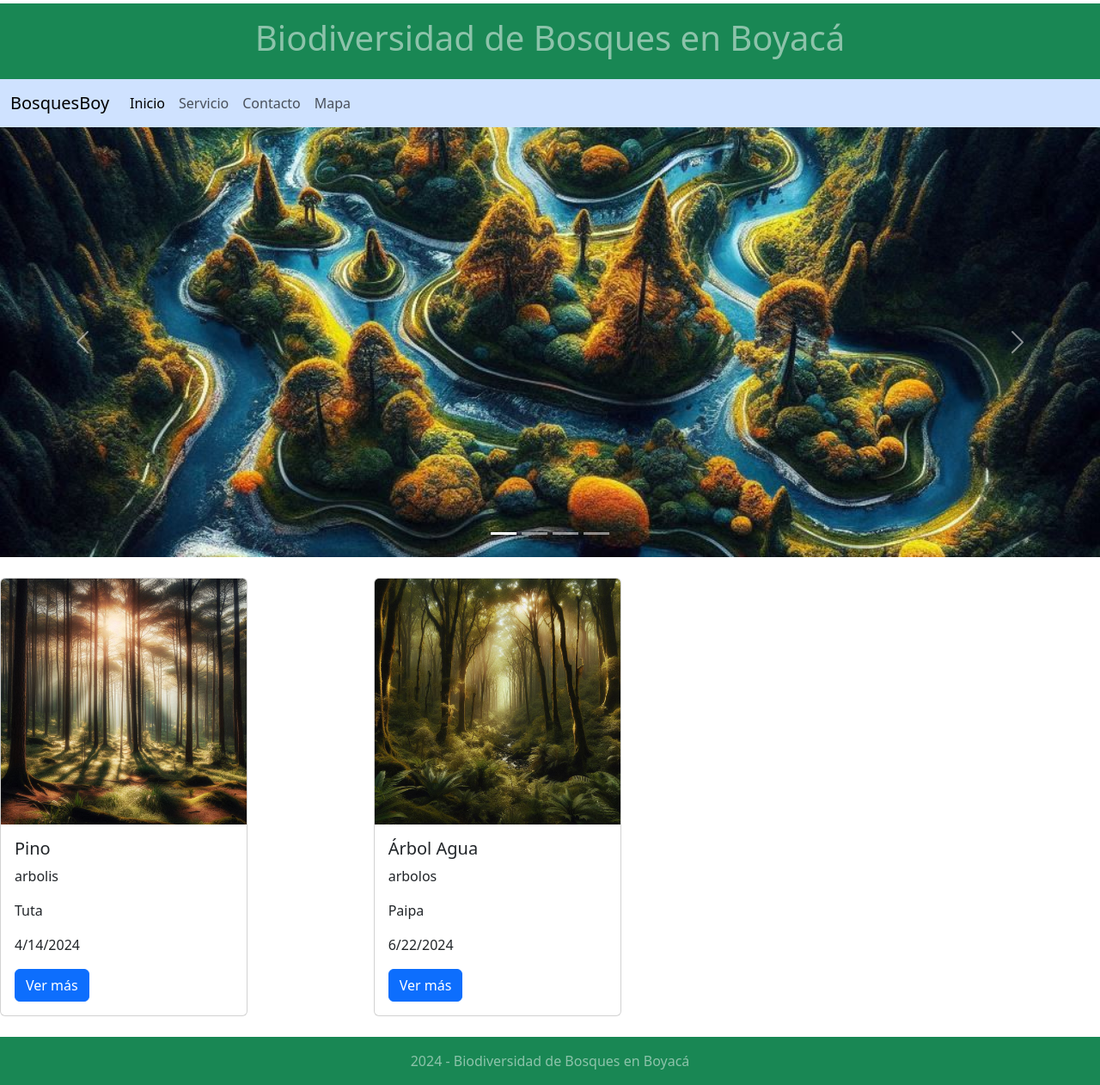
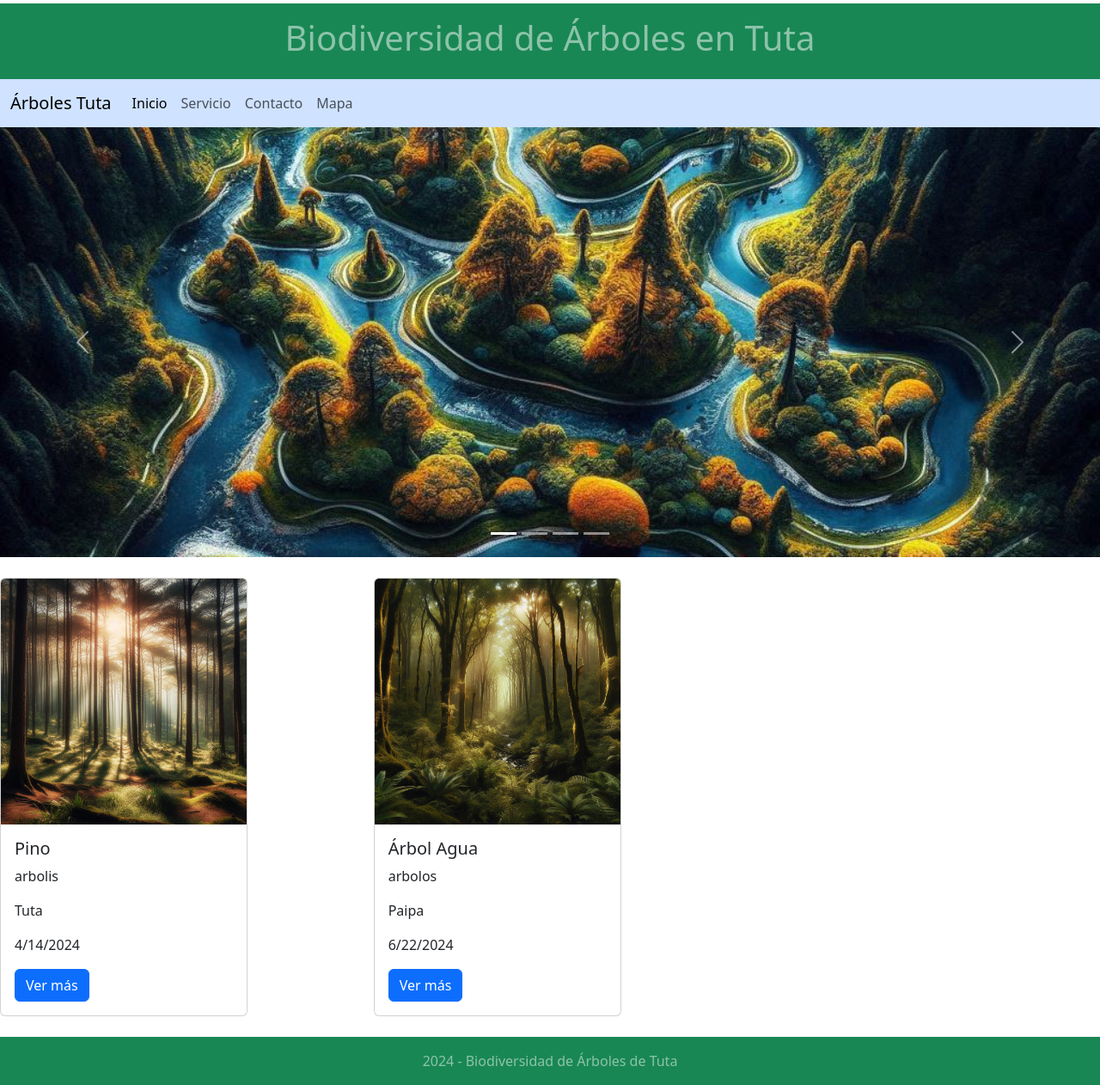
Before and after one commit to Miles-Arts/pythonTech, a plain HTML site: page proyecto/frontend/index.html in a window 1280 px wide. Shown: the whole page at 86% size. Drawn offline with nearby package versions, Linux system fonts and the light colour scheme.

Commit message:
Re ordenar proyecto HTML

```diff
--- a/proyecto/frontend/index.html
+++ b/proyecto/frontend/index.html
@@ -4,7 +4,7 @@
 <head>
   <meta charset="UTF-8">
   <meta name="viewport" content="width=device-width, initial-scale=1.0">
-  <title>Biodiversidad de Plantas en Boyacá</title>
+  <title>Biodiversidad de Árboles en Tuta</title>
   <link rel="shortcut icon" href="favicon.ico" type="image/x-icon">
 
   <link href="https://cdn.jsdelivr.net/npm/bootstrap@5.3.3/dist/css/bootstrap.min.css" rel="stylesheet"
@@ -15,14 +15,14 @@
 <body>
   <header class="bg-success text-white-50 text-center p-3 mt-1">
 
-    <h1>Biodiversidad de Bosques en Boyacá</h1>
+    <h1>Biodiversidad de Árboles en Tuta</h1>
 
 
   </header>
 
   <nav class="navbar navbar-expand-lg bg-body-tertiary bg-primary-subtle">
     <div class="container-fluid">
-      <a class="navbar-brand" href="./index.html">BosquesBoy</a>
+      <a class="navbar-brand" href="./index.html">Árboles Tuta</a>
       <button class="navbar-toggler" type="button" data-bs-toggle="collapse" data-bs-target="#navbarSupportedContent"
         aria-controls="navbarSupportedContent" aria-expanded="false" aria-label="Toggle navigation">
         <span class="navbar-toggler-icon"></span>
@@ -115,7 +115,7 @@
   </main>
 
   <footer class="bg-success text-white-50 text-center p-3 mt-4">
-    2024 - Biodiversidad de Bosques en Boyacá
+    2024 - Biodiversidad de Árboles de Tuta
   </footer>
 
 
```
